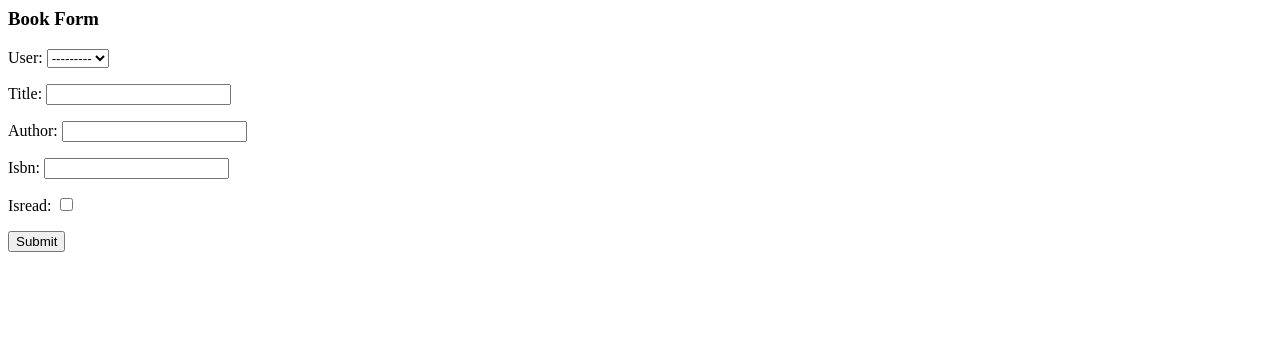
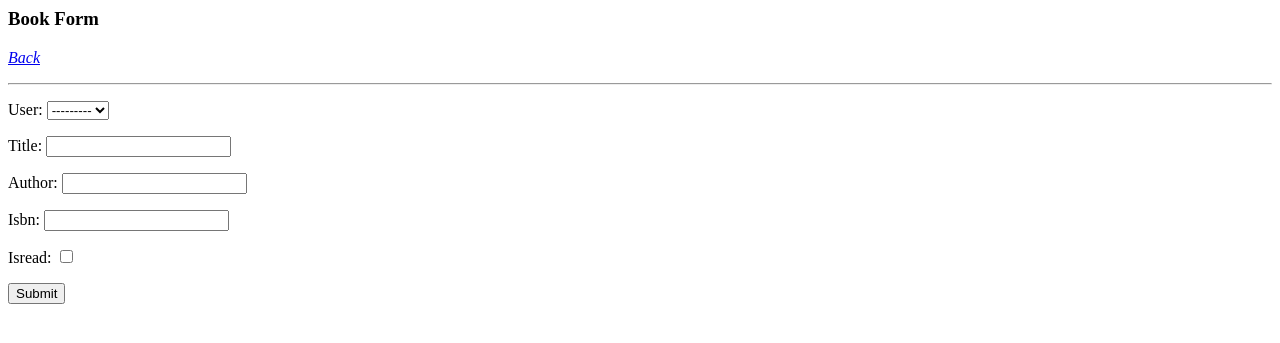
Before and after one commit to githsem/Django_BookList_UserRegistration, a Django app: page /book-create in a window 1280 px wide. Shown: the top 343 px of the page. Run offline with Django 3.2, Linux system fonts and the light colour scheme; data comes from the database, SQL or seed files in the repository; both versions use the stored data as it was after the commit.

Commit message:
Create book added

```diff
--- a/book/models.py
+++ b/book/models.py
@@ -5,7 +5,7 @@ from django.contrib.auth.models import User
 
 
 class Book(models.Model):
-    user = models.ForeignKey(User, on_delete=models.CASCADE)
+    user = models.ForeignKey(User, on_delete=models.CASCADE, null=True, blank=True)
     title = models.CharField(max_length=200)
     author = models.CharField(max_length=200)
     isbn = models.IntegerField()
--- a/book/templates/book/book_detail.html
+++ b/book/templates/book/book_detail.html
@@ -1,7 +1,7 @@
 <h2>Book Detail</h2>
+<p><i><a href="{% url 'books' %}">Back</a></i></p>
 <hr>
 <h4>{{book.title}}</h4>
 <h4>{{book.author}}</h4>
 <h4>{{book.isbn}}</h4>
 <h4>{{book.added}}</h4>
-<p><i><a href="{% url 'books' %}">Back</a></i></p>
--- a/book/templates/book/book_form.html
+++ b/book/templates/book/book_form.html
@@ -1,5 +1,6 @@
 <h3>Book Form</h3>
-
+<p><i><a href="{% url 'books' %}">Back</a></i></p>
+<hr>
 <form method="POST">
     {% csrf_token %}
     {{form.as_p}}
```
Also changed, not shown: book/migrations/0002_alter_book_user.py (added), db.sqlite3.
